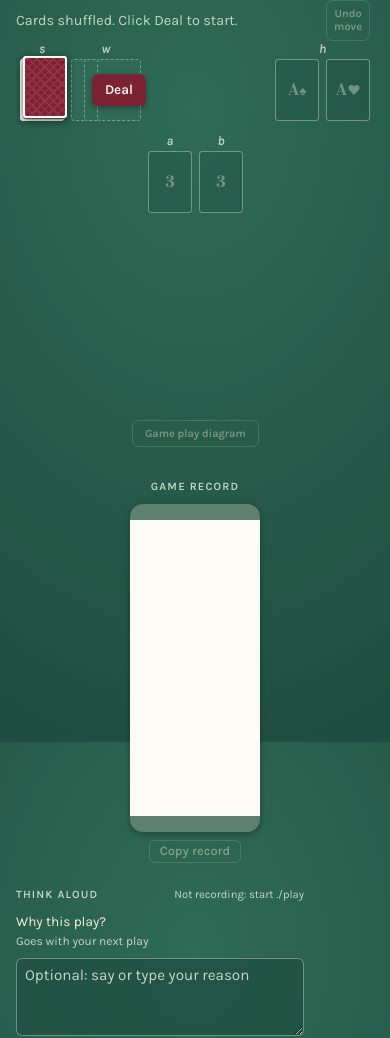
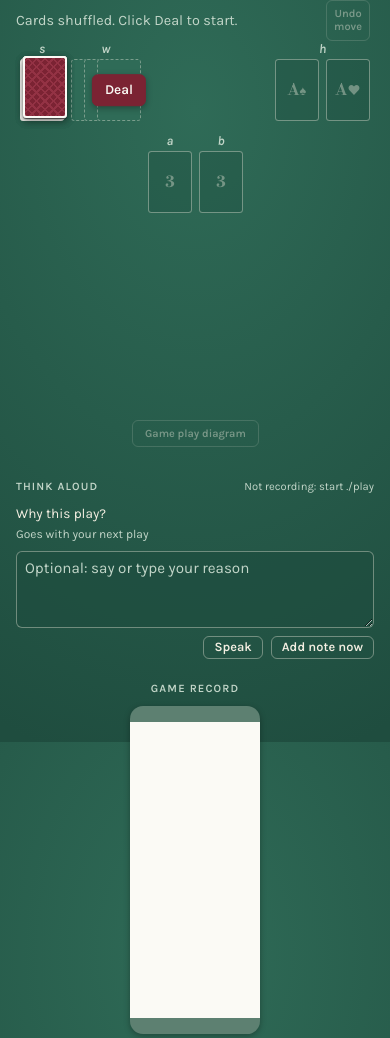
Before and after one commit to briankdew/solitaire-play-lab, a website with bundled scripts: page index.html in a window 390 px wide. Shown: the part 102-1140 px from the top of the page. Built offline with nearby package versions, Linux system fonts and the light colour scheme; files whose address does not match are found by name.

Commit message:
Think aloud above the Game Record in the left column; wider left column below 1160px
- Think aloud moves to the top of the left column, its title lined up with
  High card (or the status line); the record fits below it.
- At 1160px and below, the settings drop under the play area and the play
  area (with the heading) moves right, so the left column takes the rest of
  the width and Think aloud widens to fill it (up to 36rem).
- The left column moves under the play area at 1000px (was 900px), since
  Think aloud needs more room than the record alone.

Co-Authored-By: Claude Opus 5.5 <noreply@anthropic.com>
Claude-Session: https://claude.ai/code/session_01QTnM6ANCUhNnrLxhNEZY2j

```diff
--- a/index.html
+++ b/index.html
@@ -26,6 +26,26 @@
   <div class="layout">
     <p class="status" id="status" aria-live="polite">Loading… If the table stays empty, open this page through a web server (npm start), not as a file.</p>
     <aside class="side side-left">
+      <!-- Think aloud (ui/lab.js): notes for each play, sent with it to the play-lab server, and Claude's questions. -->
+      <section class="lab off" id="lab" aria-label="Think aloud">
+        <h2 class="lab-title">Think aloud <span class="lab-status" id="labStatus">Not recording</span></h2>
+        <p class="lab-shuffle" id="labShuffle" hidden></p>
+        <div class="lab-question" id="labQuestion" hidden>
+          <p class="lab-q-head">Claude asks <span id="labQMove"></span></p>
+          <p class="lab-q-text" id="labQText"></p>
+          <textarea id="labAnswer" rows="2" aria-label="Your answer" placeholder="Your answer"></textarea>
+          <div class="lab-row">
+            <button class="btn small" id="labAnswerMic" type="button">Speak</button>
+            <button class="btn small" id="labAnswerSend" type="button">Send answer</button>
+          </div>
+        </div>
+        <label class="lab-label" for="labNote">Why this play? <span>Goes with your next play</span></label>
+        <textarea id="labNote" rows="3" placeholder="Optional: say or type your reason"></textarea>
+        <div class="lab-row">
+          <button class="btn small" id="labNoteMic" type="button">Speak</button>
+          <button class="btn small" id="labNoteSend" type="button">Add note now</button>
+        </div>
+      </section>
       <!-- The game record, one step per action. Display only: Copy record copies the official notation. -->
       <section class="record" id="record" aria-label="Game record">
         <h2 class="record-title">Game Record</h2>
@@ -57,26 +77,6 @@
       </div>
     </div>
     <aside class="side side-right">
-      <!-- Think aloud (ui/lab.js): notes for each play, sent with it to the play-lab server, and Claude's questions. -->
-      <section class="lab off" id="lab" aria-label="Think aloud">
-        <h2 class="lab-title">Think aloud <span class="lab-status" id="labStatus">Not recording</span></h2>
-        <p class="lab-shuffle" id="labShuffle" hidden></p>
-        <div class="lab-question" id="labQuestion" hidden>
-          <p class="lab-q-head">Claude asks <span id="labQMove"></span></p>
-          <p class="lab-q-text" id="labQText"></p>
-          <textarea id="labAnswer" rows="2" aria-label="Your answer" placeholder="Your answer"></textarea>
-          <div class="lab-row">
-            <button class="btn small" id="labAnswerMic" type="button">Speak</button>
-            <button class="btn small" id="labAnswerSend" type="button">Send answer</button>
-          </div>
-        </div>
-        <label class="lab-label" for="labNote">Why this play? <span>Goes with your next play</span></label>
-        <textarea id="labNote" rows="3" placeholder="Optional: say or type your reason"></textarea>
-        <div class="lab-row">
-          <button class="btn small" id="labNoteMic" type="button">Speak</button>
-          <button class="btn small" id="labNoteSend" type="button">Add note now</button>
-        </div>
-      </section>
       <div class="controls">
       <form class="settings" id="settingsForm" aria-label="Game settings">
         <label class="field"><span>High card</span><select id="highestSel"></select></label>
--- a/styles.css
+++ b/styles.css
@@ -53,8 +53,8 @@ body {
 }
 
 /* ---------- page layout ----------
-   The play area keeps its width (648px) in the middle; the left column is kept free for the
-   record carousel, and the settings, buttons and How to play stack on the right. */
+   The play area keeps its width (648px) in the middle; the left column holds Think aloud above
+   the record carousel, and the settings, buttons and How to play stack on the right. */
 .layout {
   display: grid;
   grid-template-columns: minmax(0, 1fr) minmax(0, 648px) minmax(0, 1fr);
@@ -63,27 +63,33 @@ body {
   align-items: start;
 }
 .layout > .status { grid-column: 2; grid-row: 1; }
-.side-left { grid-column: 1; grid-row: 1 / span 2; justify-self: end; margin-right: 32px; }   /* twice the column gap, like the right side */
+.side-left { grid-column: 1; grid-row: 1 / span 2; justify-self: end; margin-right: 32px; display: grid; gap: 22px; justify-items: center; align-content: start; }   /* twice the column gap, like the right side */
 .play { grid-column: 2; grid-row: 2; min-width: 0; }
 .side-right { grid-column: 3; grid-row: 1 / span 2; display: grid; gap: 22px; justify-items: start; max-width: 20rem; margin-left: 32px; }   /* twice the column gap from the table */
-/* The page narrows in steps. First the settings column moves below the record and the play area
-   (under the play area). The empty right column still balances the record's, so the play area
-   stays centered while there is room and only moves right when there is not. */
+/* The page narrows in steps. First the settings column moves below the play area, and the play
+   area moves right, so the left column (Think aloud and the record) gets all the room left over;
+   Think aloud widens to fill it. */
 @media (max-width: 1160px) {   /* below this the settings column no longer fits (allowing for a scrollbar) */
-  .layout { grid-template-columns: minmax(max-content, 1fr) minmax(0, 648px) minmax(0, 1fr); grid-template-rows: auto auto auto; }
+  .layout { grid-template-columns: minmax(0, 1fr) minmax(0, 648px); grid-template-rows: auto auto auto; }
+  .side-left { grid-row: 1 / span 3; justify-self: stretch; }
+  .side-left .lab { width: 100%; max-width: 36rem; justify-self: end; }
+  .app > .top { justify-self: end; }   /* the heading stays above the play area as it moves right */
   .side-right { grid-column: 2; grid-row: 3; max-width: none; margin-left: 0; margin-top: 14px; }
 }
-/* Then the record moves below the play area too, to the left of the settings column. */
-@media (max-width: 900px) {   /* record 130px + 64px + play area 648px + padding + scrollbar; keep narrowLayout in step */
+/* Then the left column moves below the play area too, to the left of the settings column. */
+@media (max-width: 1000px) {   /* Think aloud 16rem + 64px + play area 648px + padding + scrollbar; keep narrowLayout in step */
   .layout { grid-template-columns: max-content minmax(0, 1fr); grid-template-rows: none; width: 100%; max-width: 648px; justify-self: center; }
   .layout > .status, .play { grid-column: 1 / -1; grid-row: auto; }
   .side-left { grid-column: 1; grid-row: 3; justify-self: start; margin-top: 14px; }
+  .side-left .lab { width: 18rem; max-width: none; justify-self: center; }
+  .app > .top { justify-self: center; }
   .side-right { grid-column: 2; grid-row: 3; }
 }
-/* Phones: too narrow for the record beside the settings, so everything stacks (stackedLayout). */
+/* Phones: too narrow for the left column beside the settings, so everything stacks (stackedLayout). */
 @media (max-width: 440px) {
   .layout { grid-template-columns: minmax(0, 1fr); }
-  .side-left { grid-column: 1; grid-row: 3; justify-self: center; margin-right: 0; }
+  .side-left { grid-column: 1; grid-row: 3; justify-self: stretch; margin-right: 0; }
+  .side-left .lab { width: 100%; }
   .side-right { grid-column: 1; grid-row: 4; margin-top: 14px; }
 }
 
@@ -391,7 +397,7 @@ body {
   font-display: block;
 }
 .record { display: grid; justify-items: center; gap: 8px; }
-.record-title {   /* styled like the setting labels, and lined up with High card (layoutRecord) */
+.record-title {   /* styled like the setting labels */
   margin: 0; font-size: 0.7rem; font-weight: 600; text-transform: uppercase; letter-spacing: 0.1em; color: var(--ink-muted);
 }
 .record-frame {
--- a/ui/dom.js
+++ b/ui/dom.js
@@ -26,7 +26,8 @@ export const recordEl = document.getElementById('record');
 export const recordFrame = document.getElementById('recordFrame');
 export const recordTitle = recordEl.querySelector('.record-title');
 export const highestLabel = highestSel.previousElementSibling;   // the "High card" label text
-export const labTitle = document.querySelector('.lab-title');   // Think aloud, the first thing in the right column
+export const labPanel = document.getElementById('lab');   // Think aloud, at the top of the left column
+export const labTitle = labPanel.querySelector('.lab-title');
 export const stepsEl = document.getElementById('steps');
 export const endGameBtn = document.getElementById('endGameBtn');
 export const copyRecordBtn = document.getElementById('copyRecordBtn');
--- a/ui/layout.js
+++ b/ui/layout.js
@@ -1,31 +1,31 @@
 // Fitting the Game Record panel, the Undo button and the diagram toggle around the table at each page width.
 import { S } from './shared.js';
-import { board, copyRecordBtn, labTitle, recordEl, recordFrame, recordTitle, statusEl, stepsEl, tableWrap, undoBtn } from './dom.js';
+import { board, copyRecordBtn, highestLabel, labPanel, labTitle, recordFrame, statusEl, stepsEl, tableWrap, undoBtn } from './dom.js';
 import { measureSteps, updateStacking } from './record.js';
 import { placeDiagram } from './diagram.js';
 
 // The record's window is a whole number of move steps tall (a move step is two lines), less one waste step.
-// Beside the table, the title lines up with the Think aloud title across the table (or with the
-// status line once the settings have moved below) and the record fills the space down to the
-// bottom of the table. Below the table (narrow screens) it is as tall as the table from the top
-// of the stock down.
+// Think aloud sits above the record in the left column. Its title lines up with High card across
+// the table (or with the status line once the settings have moved below; below the table, with
+// High card beside it), and the record fills the space down to the bottom of the table. Below
+// the table (narrow screens) the record is as tall as the table from the top of the stock down.
 const STEP_LINE = 20, STEP_PAD = 3;
 const MOVE_STEP_H = 2 * STEP_LINE + 2 * STEP_PAD;
 const TURN_STEP_H = STEP_LINE + 2 * STEP_PAD;   // a one-line waste step: the window is this much shorter
 const settingsBelow = window.matchMedia('(max-width: 1160px)');   // the CSS breakpoints, kept in step
-const narrowLayout = window.matchMedia('(max-width: 900px)');
+const narrowLayout = window.matchMedia('(max-width: 1000px)');
 const stackedLayout = window.matchMedia('(max-width: 440px)');
 export function layoutRecord() {
   if (!S.L.fixedHeight) return;
   const bars = 2 * parseFloat(getComputedStyle(recordFrame).paddingTop);   // the end bars
   const below = copyRecordBtn.offsetHeight + 8;        // Copy record and the gap above it
-  recordEl.style.marginTop = '0';
-  // The title lines up with whatever sits beside it: Think aloud, or the status line in the
-  // middle layout. Stacked on a phone, nothing does.
-  const beside = !narrowLayout.matches ? (settingsBelow.matches ? statusEl : labTitle)
-    : stackedLayout.matches ? null : labTitle;
+  labPanel.style.marginTop = '0';
+  // Think aloud's title lines up with whatever sits beside it: High card, or the status line in
+  // the middle layout. Stacked on a phone, nothing does.
+  const beside = !narrowLayout.matches ? (settingsBelow.matches ? statusEl : highestLabel)
+    : stackedLayout.matches ? null : highestLabel;
   const mid = (el) => { const r = el.getBoundingClientRect(); return r.top + r.height / 2; };
-  if (beside) recordEl.style.marginTop = mid(beside) - mid(recordTitle) + 'px';
+  if (beside) labPanel.style.marginTop = mid(beside) - mid(labTitle) + 'px';
   let room = S.L.fixedHeight - S.L.stock.y;
   if (!narrowLayout.matches) room = board.getBoundingClientRect().top + S.L.fixedHeight - recordFrame.getBoundingClientRect().top;
   const fit = Math.floor((room - bars - below) / MOVE_STEP_H);
@@ -56,6 +56,8 @@ export function placeUndo() {
 }
 // A message that wraps to another line moves the table down, so place Undo again when the status line changes height.
 if (window.ResizeObserver) new ResizeObserver(() => { if (S.L) placeUndo(); }).observe(statusEl);
+// Think aloud grows and shrinks (a question, the shuffle line, a long note), moving the record: fit it again.
+if (window.ResizeObserver) new ResizeObserver(() => { if (S.L) layoutRecord(); }).observe(labPanel);
 for (const q of [settingsBelow, narrowLayout, stackedLayout]) q.addEventListener('change', () => { if (S.L) layoutRecord(); });
 // Web fonts can change the labels' heights once they load, so line the title up again then.
 if (document.fonts) document.fonts.ready.then(() => { if (S.L) layoutRecord(); });
```
Also changed, not shown: e2e/app.spec.js (+1 -1 lines).
